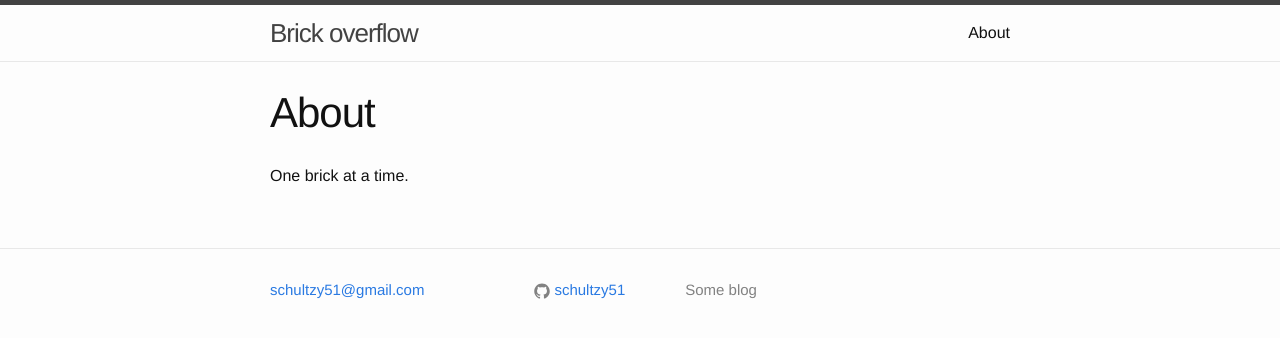
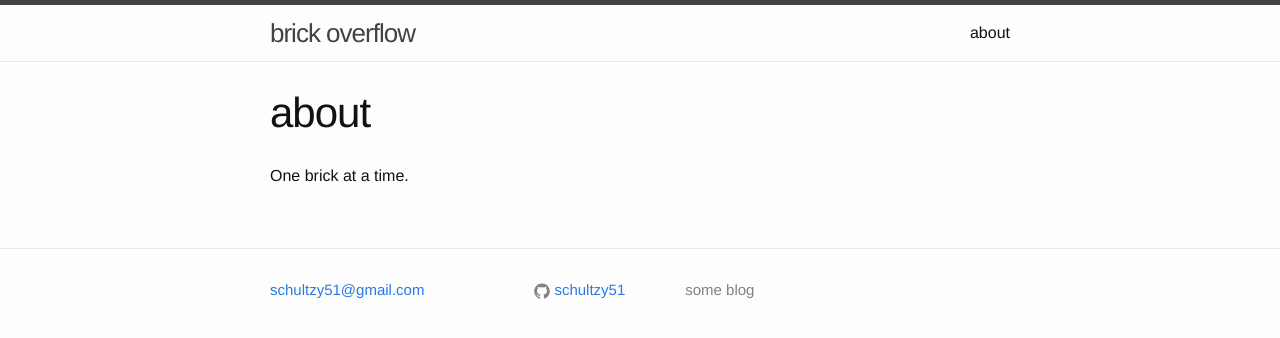
Before and after one commit to schultzy51/schultzy51.github.io, a Jekyll site: the page built from about.md, in a window 1280 px wide. Shown: the top 338 px of the page. Built offline with Jekyll 4.4.1, drawn with Linux system fonts in a browser that asks for light colours.

Commit message:
downcase!

```diff
--- a/_config.yml
+++ b/_config.yml
@@ -6,10 +6,10 @@
 # 'jekyll serve'. If you change this file, please restart the server process.
 
 # Site settings
-title: Brick overflow
+title: brick overflow
 email: schultzy51@gmail.com
 description: > # this means to ignore newlines until "baseurl:"
-  Some blog
+  some blog
 baseurl: "" # the subpath of your site, e.g. /blog
 url: "http://blog.ksdev.io" # the base hostname & protocol for your site
 permalink: /:year/:month/:day/:title/
--- a/_layouts/post.html
+++ b/_layouts/post.html
@@ -5,7 +5,7 @@ layout: default
 
   <header class="post-header">
     <h1 class="post-title" itemprop="name headline">{{ page.title }}</h1>
-    <p class="post-meta"><time datetime="{{ page.date | date_to_xmlschema }}" itemprop="datePublished">{{ page.date | date: "%b %-d, %Y" }}</time>{% if page.author %} • <span itemprop="author" itemscope itemtype="http://schema.org/Person"><span itemprop="name">{{ page.author }}</span></span>{% endif %}</p>
+    <p class="post-meta"><time datetime="{{ page.date | date_to_xmlschema }}" itemprop="datePublished">{{ page.date | date: "%b %-d, %Y" | downcase }}</time>{% if page.author %} • <span itemprop="author" itemscope itemtype="http://schema.org/Person"><span itemprop="name">{{ page.author }}</span></span>{% endif %}</p>
   </header>
 
   <div class="post-content" itemprop="articleBody">
--- a/about.md
+++ b/about.md
@@ -1,6 +1,6 @@
 ---
 layout: page
-title: About
+title: about
 permalink: /about/
 ---
 
--- a/index.html
+++ b/index.html
@@ -10,9 +10,9 @@ layout: default
         <h2>
           <a class="post-link" href="{{ post.url | prepend: site.baseurl }}">{{ post.title }}</a>
         </h2>
-        <span class="post-meta">{{ post.date | date: "%b %-d, %Y" }}</span>
+        <span class="post-meta">{{ post.date | date: "%b %-d, %Y" | downcase }}</span>
         <div class="post-excerpt">{{ post.excerpt }}</div>
-        <div class="read-more"><a href="{{ post.url | prepend: site.baseurl }}">Read more &raquo;</a></div>
+        <div class="read-more"><a href="{{ post.url | prepend: site.baseurl }}">read more &raquo;</a></div>
       </li>
     {% endfor %}
   </ul>
```
